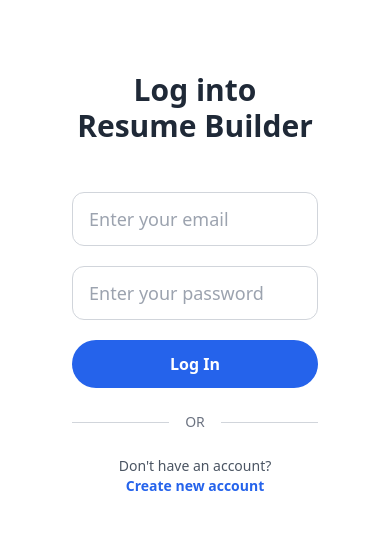
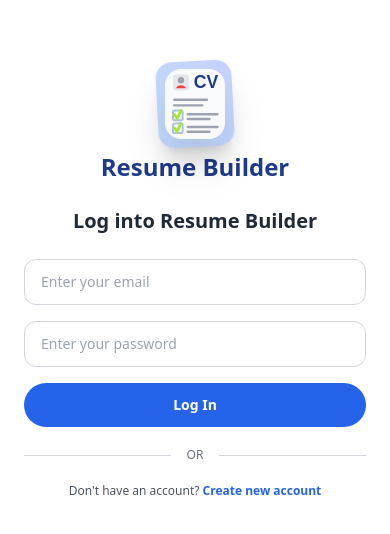
Before and after one commit to surajgupta1122/resume-builder, a React (Vite) app in the folder client/: page / in a window 390 px wide. Shown: the part 138-672 px from the top of the page. Built offline with nearby package versions, Linux system fonts and the light colour scheme; no server answers.

Commit message:
Enhance responsiveness and styling in Login and Register components; update animations and Tailwind CSS configuration for improved user experience

```diff
--- a/client/src/components/Login.jsx
+++ b/client/src/components/Login.jsx
@@ -40,35 +40,45 @@ export default function Login({ setUser, setPage }) {
 
   return (
     <div className="flex min-h-screen">
-      <div className="hidden md:flex md:w-1/2 bg-gradient-to-br from-blue-50 to-indigo-100 flex-col justify-center items-center px-12 pt-12 border-r-2 border-blue-200 rounded-r-3xl">
+      {/* Left Side — Branding (desktop only) */}
+      <div className="hidden md:flex md:w-1/2 bg-gradient-to-br from-blue-50 to-indigo-100 flex-col justify-center items-center px-6 lg:px-12 py-8 border-r-2 border-blue-200 rounded-r-3xl">
         <ResumeIcon size={180} />
         <div className="max-w-md text-center mt-6">
-          <h1 className="text-5xl font-extrabold text-blue-900 mb-4">
+          <h1 className="text-3xl lg:text-5xl font-extrabold text-blue-900 mb-3 lg:mb-4">
             Resume Builder
           </h1>
-          <p className="text-lg text-gray-700 mb-8">
+          <p className="text-base lg:text-lg text-gray-700 mb-6 lg:mb-8">
             Create a professional resume that stands out and lands you the job.
           </p>
           <img
             src={resumeIllustration}
             alt="Resume Illustration"
-            className="w-72 h-72 mx-auto drop-shadow-lg"
+            className="w-48 lg:w-72 h-48 lg:h-72 mx-auto drop-shadow-lg"
           />
         </div>
       </div>
 
-      <div className="w-full md:w-1/2 flex items-center justify-center p-6 bg-white">
-        <div className="w-full max-w-xl p-12 bg-white rounded-3xl">
-          <h2 className="text-3xl font-bold text-gray-800 mb-12 text-center">
+      {/* Right Side — Login Form */}
+      <div className="w-full md:w-1/2 flex items-center justify-center p-4 md:p-6 bg-white">
+        <div className="w-full max-w-md md:max-w-xl px-2 py-6 md:p-12 bg-white rounded-3xl">
+          {/* Mobile brand header (only on small screens) */}
+          <div className="md:hidden flex flex-col items-center mb-6">
+            <ResumeIcon size={100} />
+            <h1 className="text-2xl font-extrabold text-blue-900 mt-3">
+              Resume Builder
+            </h1>
+          </div>
+
+          <h2 className="text-xl md:text-3xl font-bold text-gray-800 mb-6 md:mb-12 text-center">
             Log into Resume Builder
           </h2>
 
-          <form onSubmit={handleLogin} className="space-y-5">
+          <form onSubmit={handleLogin} className="space-y-4 md:space-y-5">
             <div>
               <input
                 type="email"
                 required
-                className="w-full px-4 py-3 text-lg border border-gray-300 rounded-xl focus:outline-none focus:ring-2 focus:ring-blue-500 focus:border-transparent transition"
+                className="w-full px-4 py-3 text-sm md:text-lg border border-gray-300 rounded-xl focus:outline-none focus:ring-2 focus:ring-blue-500 focus:border-transparent transition"
                 placeholder="Enter your email"
                 value={email}
                 onChange={(e) => setEmail(e.target.value)}
@@ -79,7 +89,7 @@ export default function Login({ setUser, setPage }) {
               <input
                 type="password"
                 required
-                className="w-full px-4 py-3 text-lg border border-gray-300 rounded-xl focus:outline-none focus:ring-2 focus:ring-blue-500 focus:border-transparent transition"
+                className="w-full px-4 py-3 text-sm md:text-lg border border-gray-300 rounded-xl focus:outline-none focus:ring-2 focus:ring-blue-500 focus:border-transparent transition"
                 placeholder="Enter your password"
                 value={password}
                 onChange={(e) => setPassword(e.target.value)}
@@ -89,19 +99,19 @@ export default function Login({ setUser, setPage }) {
             <button
               type="submit"
               disabled={loading}
-              className="w-full bg-blue-600 text-white py-3 rounded-full font-semibold hover:bg-blue-700 transition duration-200 disabled:opacity-50"
+              className="w-full bg-blue-600 text-white py-3 rounded-full font-semibold hover:bg-blue-700 transition duration-200 disabled:opacity-50 text-sm md:text-base"
             >
               {loading ? "Logging in..." : "Log In"}
             </button>
           </form>
 
-          <div className="flex items-center my-6">
+          <div className="flex items-center my-5 md:my-6">
             <div className="flex-grow border-t border-gray-300"></div>
-            <span className="px-4 text-sm text-gray-500">OR</span>
+            <span className="px-4 text-xs md:text-sm text-gray-500">OR</span>
             <div className="flex-grow border-t border-gray-300"></div>
           </div>
 
-          <p className="text-center text-sm text-gray-600">
+          <p className="text-center text-xs md:text-sm text-gray-600">
             Don't have an account?{" "}
             <button
               type="button"
--- a/client/src/components/ResumeIcon.jsx
+++ b/client/src/components/ResumeIcon.jsx
@@ -6,7 +6,6 @@ export default function ResumeIcon({
   plain = false,
   className = "",
 }) {
-  // Determine the gradient colors based on the theme prop
   const gradientClass =
     theme === "green"
       ? "from-green-100 to-emerald-200"
@@ -14,18 +13,39 @@ export default function ResumeIcon({
 
   return (
     <div
-      className={`relative group mx-4 ${className}`}
+      className={`relative mx-4 resume-wrapper cursor-pointer ${className}`}
       style={{ width: size * 0.6, height: size * 0.7 }}
     >
-      {/* 1. Tilted Background Shadow Box — hidden when plain */}
+      {/*
+        This raw CSS block guarantees smooth transitions
+        by completely bypassing Tailwind JIT purging
+      */}
+      <style>{`
+        .resume-wrapper:hover .animated-bg {
+          transform: rotate(0deg) !important;
+        }
+        .resume-wrapper:hover .animated-fg {
+          transform: scale(1.05) !important;
+        }
+        .animated-bg, .animated-fg {
+          transition: transform 0.5s ease-in-out !important;
+          will-change: transform;
+        }
+      `}</style>
+
+      {/* 1. Tilted Background Shadow Box */}
       {!plain && (
         <div
-          className={`absolute -inset-2 bg-gradient-to-tr ${gradientClass} rounded-2xl -rotate-3 group-hover:rotate-0 transition-all duration-500 shadow-xl`}
+          className={`absolute -inset-2 bg-gradient-to-tr ${gradientClass} rounded-2xl shadow-xl animated-bg`}
+          style={{ transform: "rotate(-3deg)" }}
         ></div>
       )}
 
       {/* 2. Main Document Box */}
-      <div className="relative w-full h-full transition-transform duration-700 group-hover:scale-105 rounded-2xl bg-gray-50 shadow-2xl overflow-hidden">
+      <div
+        className="relative w-full h-full rounded-2xl bg-gray-50 shadow-2xl overflow-hidden animated-fg"
+        style={{ transform: "scale(1)" }}
+      >
         <svg viewBox="8 8 75 85" fill="none" xmlns="http://www.w3.org/2000/svg">
           {/* Profile Avatar */}
           <rect x="18" y="15" width="20" height="20" rx="3" fill="#E5E7EB" />
--- a/client/tailwind.config.js
+++ b/client/tailwind.config.js
@@ -1,6 +1,6 @@
 /** @type {import('tailwindcss').Config} */
 export default {
-  content: ["./index.html", "./src/**/*.{js,jsx}"],
+  content: ["./index.html", "./src/**/*.{js,jsx,ts,tsx}"],
   theme: {
     extend: {
       keyframes: {
@@ -18,6 +18,19 @@ export default {
           to: { opacity: "1", transform: "translateX(0)" },
         },
         "toast-out": { from: { opacity: "1" }, to: { opacity: "0" } },
+        float: {
+          "0%, 100%": { transform: "translateY(0)" },
+          "50%": { transform: "translateY(-8px)" },
+        },
+        draw: {
+          "0%": { strokeDashoffset: "1", opacity: "0" },
+          "1%": { opacity: "1" },
+          "100%": { strokeDashoffset: "0", opacity: "1" },
+        },
+        grow: {
+          from: { transform: "scaleX(0)", opacity: "0" },
+          to: { transform: "scaleX(1)", opacity: "1" },
+        },
       },
       animation: {
         "fade-in": "fade-in 0.2s ease-out backwards",
@@ -25,6 +38,9 @@ export default {
         "page-in": "page-in 0.3s ease-out backwards",
         toast:
           "toast-in 0.3s ease-out backwards, toast-out 0.3s ease-in 3.2s forwards",
+        float: "float 6s ease-in-out infinite",
+        draw: "draw 0.6s ease-out both",
+        grow: "grow 0.5s ease-out both",
       },
     },
   },
```
Also changed, not shown: client/src/components/Register.jsx (+25 -15 lines).
